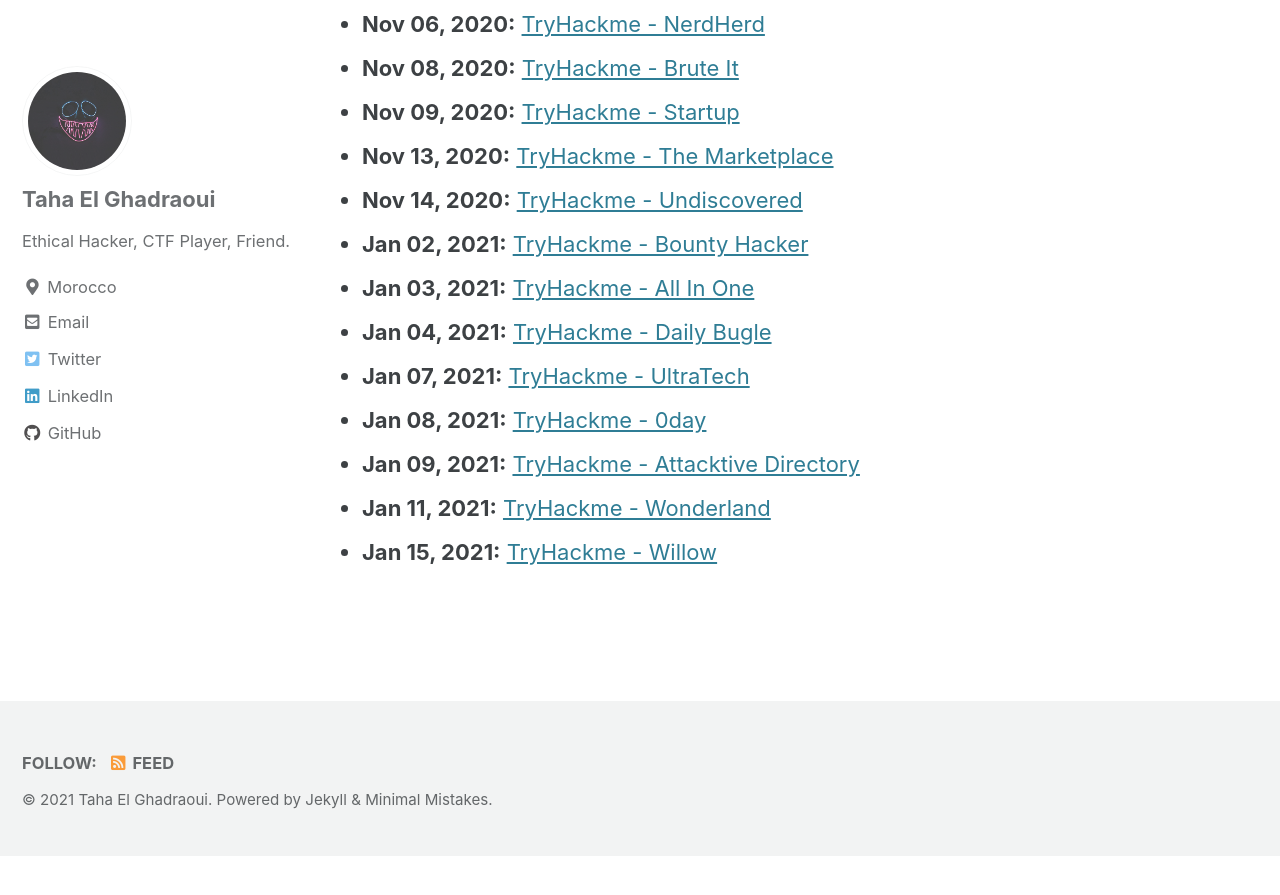
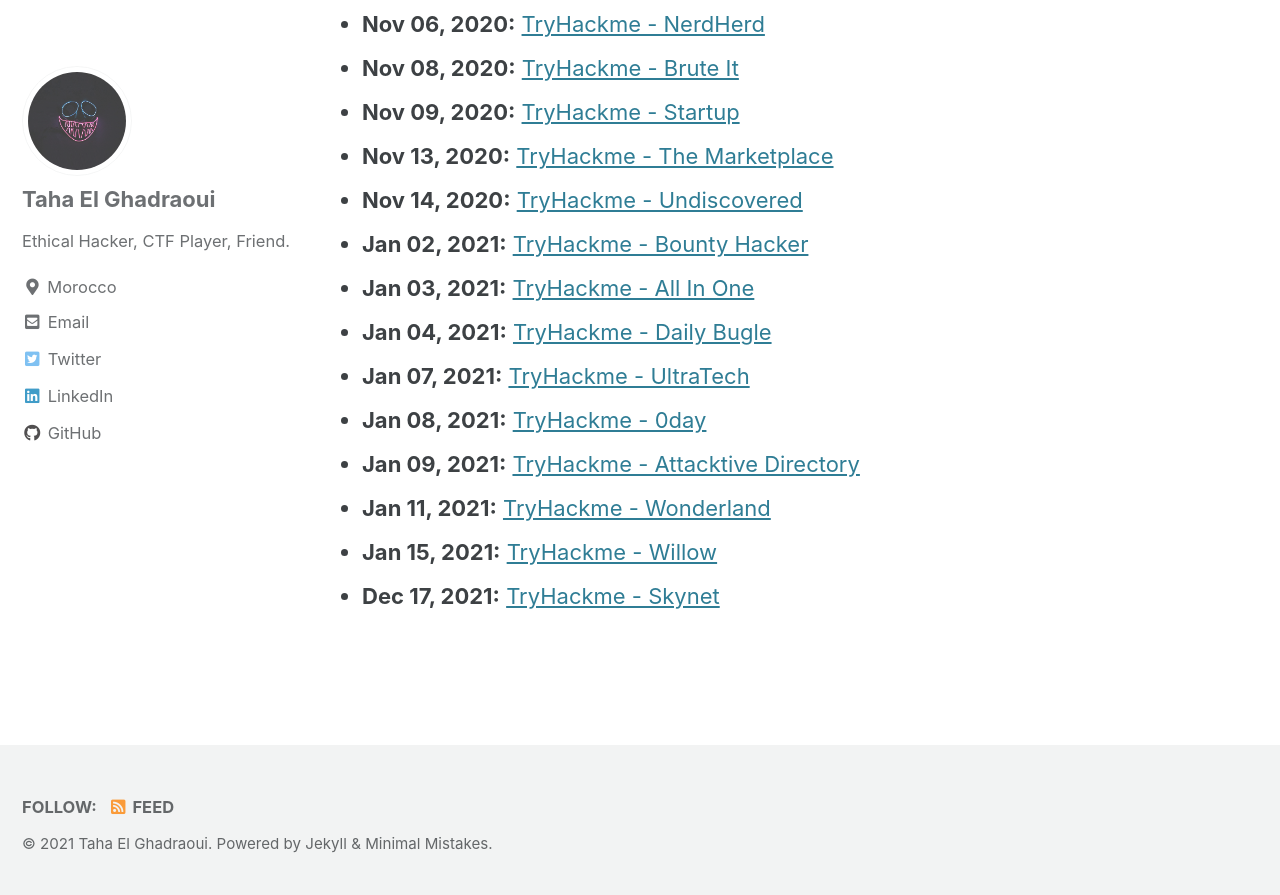
Before and after one commit to bvr0n/bvr0n.github.io, a Jekyll site: the page built from _pages/tryhackme-wr.md, in a window 1280 px wide and 900 px high, scrolled down 888 px. Shown: the top 895 px of the window. Built offline with Jekyll 4.4.1, drawn with Linux system fonts in a browser that asks for light colours; cached includes are drawn as plain includes; before the commit the page ends 1744 px from its top, so only the background shows below that.

Commit message:
Update tryhackme-wr.md

```diff
--- a/_pages/tryhackme-wr.md
+++ b/_pages/tryhackme-wr.md
@@ -31,3 +31,4 @@
 - **Jan 09, 2021:** [TryHackme - Attacktive Directory](../_posts/thm/2021-01-09-attacktivedir.md)
 - **Jan 11, 2021:** [TryHackme - Wonderland](../_posts/thm/2021-01-11-wonderland.md)
 - **Jan 15, 2021:** [TryHackme - Willow](../_posts/thm/2021-01-15-willow.md)
+- **Dec 17, 2021:** [TryHackme - Skynet](../_posts/thm/2021-12-17-skynet.md)
```
